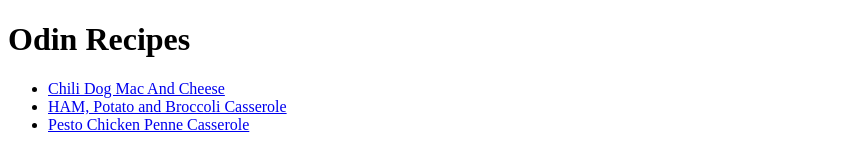
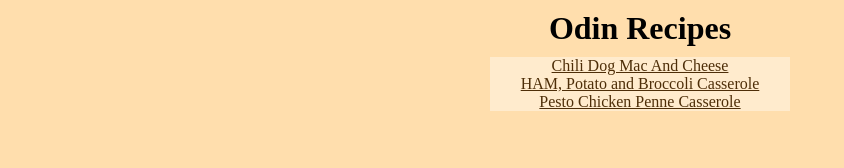
Before and after one commit to weirdball7/odin-recipes, a plain HTML site: page index.html in a window 1280 px wide. Shown: the whole page, without its empty margins (0-844 px from the left). Drawn offline with Linux system fonts and the light colour scheme.

Commit message:
Added css to project

```diff
--- /dev/null
+++ b/css/main-style.css
@@ -0,0 +1,26 @@
+body {
+    margin: 0;
+    width: 100%;
+    background-color: navajowhite;
+}
+
+h1 {
+    text-align: center;
+    margin: 10px auto;
+    width: 300px;
+}
+
+#recipes-list {
+   text-align: center;
+   list-style-position: inside;
+   margin: 0 auto;
+   width: 300px;
+   padding: 0;
+   background-color: blanchedalmond;
+   list-style-type: none;
+}
+
+#recipes-list a {
+    text-decoration: underline;
+    color:rgb(78, 46, 8);
+}
--- /dev/null
+++ b/css/style-recipes.css
@@ -0,0 +1,11 @@
+* {
+    font-family:'Arial' ;
+}
+
+body {
+    background-color: antiquewhite;
+}
+
+ul {
+    background-color:blanchedalmond;
+}
--- a/index.html
+++ b/index.html
@@ -4,21 +4,22 @@
     <meta charset="UTF-8">
     <meta http-equiv="X-UA-Compatible" content="IE=edge">
     <meta name="viewport" content="width=device-width, initial-scale=1.0">
+    <link rel="stylesheet" href="./css/main-style.css">
     <title>odin-recipes</title>
 </head>
 <body>
     <h1>Odin Recipes</h1>
 
     <!-- recipes list -->
-    <ul>
-        <li>
-            <a href="./recipes/macNcheese.html">Chili Dog Mac And Cheese</a>
+    <ul id="recipes-list">
+        <li class="recipe chili-dog">
+            <a  href="./recipes/macNcheese.html">Chili Dog Mac And Cheese</a>
         </li>
-        <li>
-            <a href="./recipes/casserole.html">HAM, Potato and Broccoli Casserole</a>
+        <li class="recipe casserole">
+            <a  href="./recipes/casserole.html">HAM, Potato and Broccoli Casserole</a>
         </li>
-        <li>
-            <a href="./recipes/chicken-pasta.html">Pesto Chicken Penne Casserole</a>
+        <li class="recipe chicken-pasta">
+            <a  href="./recipes/chicken-pasta.html">Pesto Chicken Penne Casserole</a>
         </li>
     </ul>
 
```
Also changed, not shown: recipes/casserole.html (+1 -0 lines), recipes/chicken-pasta.html (+2 -0 lines), recipes/macNcheese.html (+2 -0 lines).
